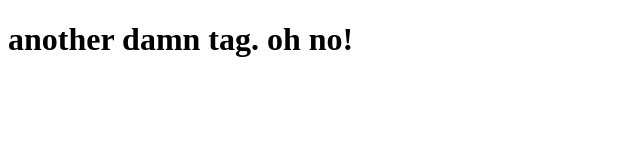
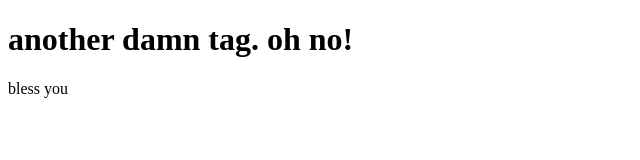
Before and after one commit to kahlilashanti/remote_practice, a plain HTML site: page index.html in a window 1280 px wide. Shown: the full height of the page, 0-640 px from the left. Drawn offline with Linux system fonts and the light colour scheme.

Commit message:
added p tag

```diff
--- a/index.html
+++ b/index.html
@@ -7,5 +7,6 @@
 </head>
 <body>
     <h1>another damn tag.  oh no!</h1>
+    <p>bless you</p>
 </body>
 </html>
```
